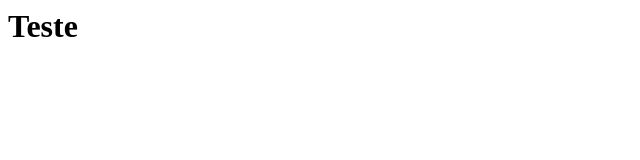
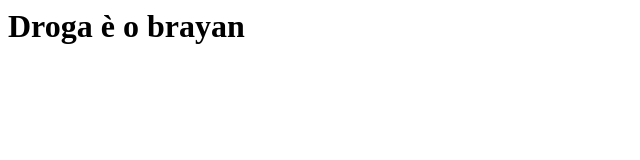
Before and after one commit to erickboscardinb/pds, a plain HTML site: page index.html in a window 1280 px wide. Shown: the whole page, without its empty margins (0-640 px from the left). Drawn offline with Linux system fonts and the light colour scheme.

Commit message:
Update index.html

```diff
--- a/index.html
+++ b/index.html
@@ -5,6 +5,6 @@
   </head>
 
   <body>
-    <h1>Teste </h1>
+    <h1>Droga è o brayan </h1>
   </body>
 </html>
```
